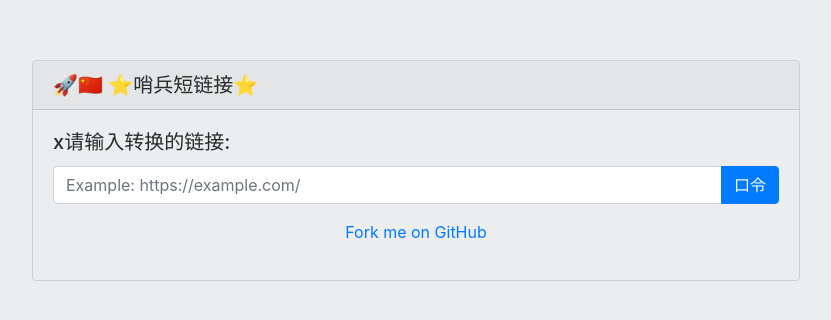
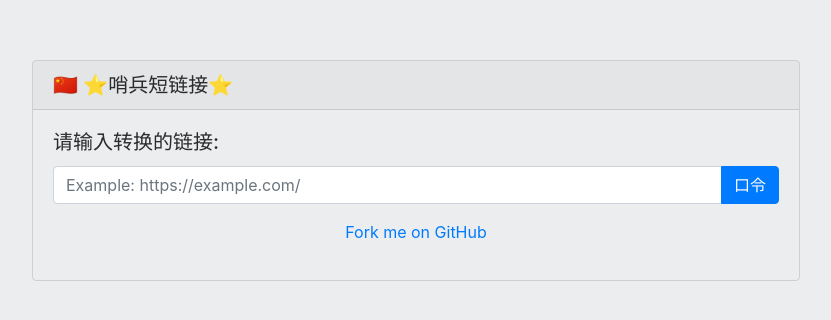
Before and after one commit to Vikutorika/Url-Shorten-Worker, a plain HTML site: page index.html in a window 1280 px wide. Shown: the part 230-550 px from the top of the page, without its empty margins (224-1055 px from the left). Drawn offline with nearby package versions, Linux system fonts and the light colour scheme.

Commit message:
Update index.html

```diff
--- a/index.html
+++ b/index.html
@@ -70,9 +70,9 @@
 </head>
 <body>
   <div class="card">
-    <h5 class="card-header">🚀🇨🇳 ⭐哨兵短链接⭐</h5>
+    <h5 class="card-header">🇨🇳 ⭐哨兵短链接⭐</h5>
     <div class="card-body">
-      <h5 class="card-title">x请输入转换的链接:</h5>
+      <h5 class="card-title">请输入转换的链接:</h5>
       <div class="input-group mb-3">
         <input type="text" class="form-control" placeholder="Example: https://example.com/" id="text">
         <div class="input-group-append">
```
